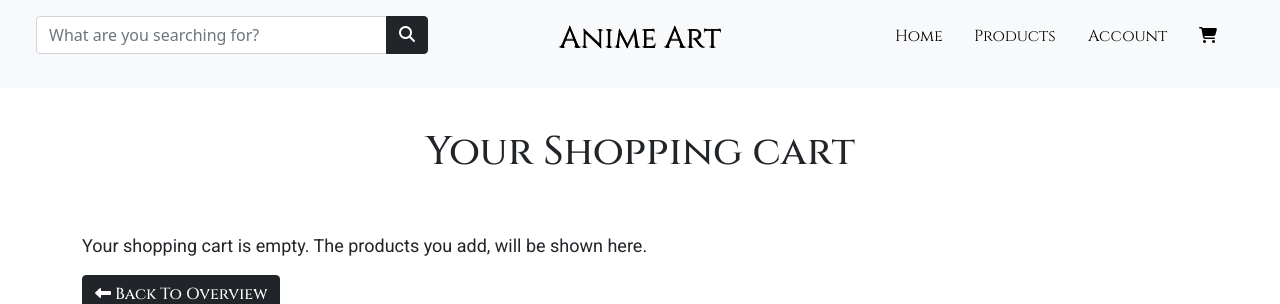
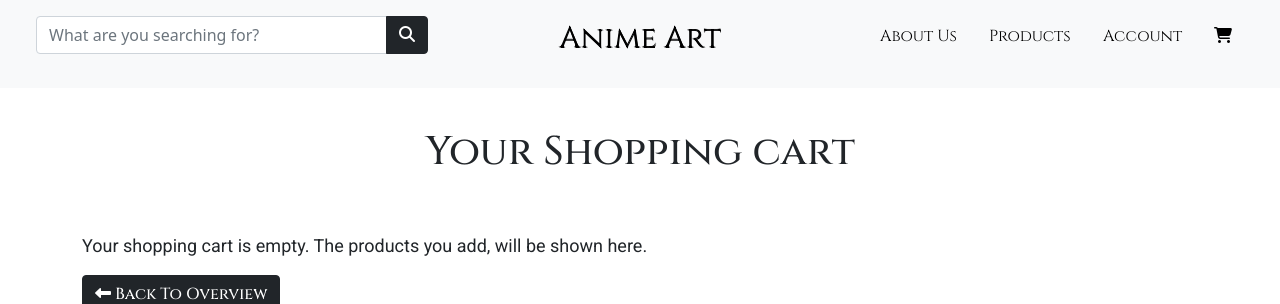
Before and after one commit to jacqueline-kraus/MS4-anime-art, a Django app: page /cart/ in a window 1280 px wide. Shown: the top 304 px of the page. Run offline with Django 3.2, Linux system fonts and the light colour scheme; parts of the project's set-up code (start-up, migrations or seed data) failed here and were passed over; some libraries are stand-ins or nearby versions.

Commit message:
Add about us template to main-nav

```diff
--- a/templates/includes/main-nav.html
+++ b/templates/includes/main-nav.html
@@ -1,6 +1,6 @@
 <ul class="nav justify-content-center">
   <li class="nav-item">
-    <a class="nav-link hvr-grow" href="{% url 'home' %}">Home</a>
+    <a class="nav-link hvr-grow" href="{% url 'about' %}">About Us</a>
   </li>
   <li class="dropdown">
       <a class="nav-link hvr-grow" href="#" id="user-options" data-bs-toggle="dropdown" aria-haspopup="true" aria-expanded="false">
```
